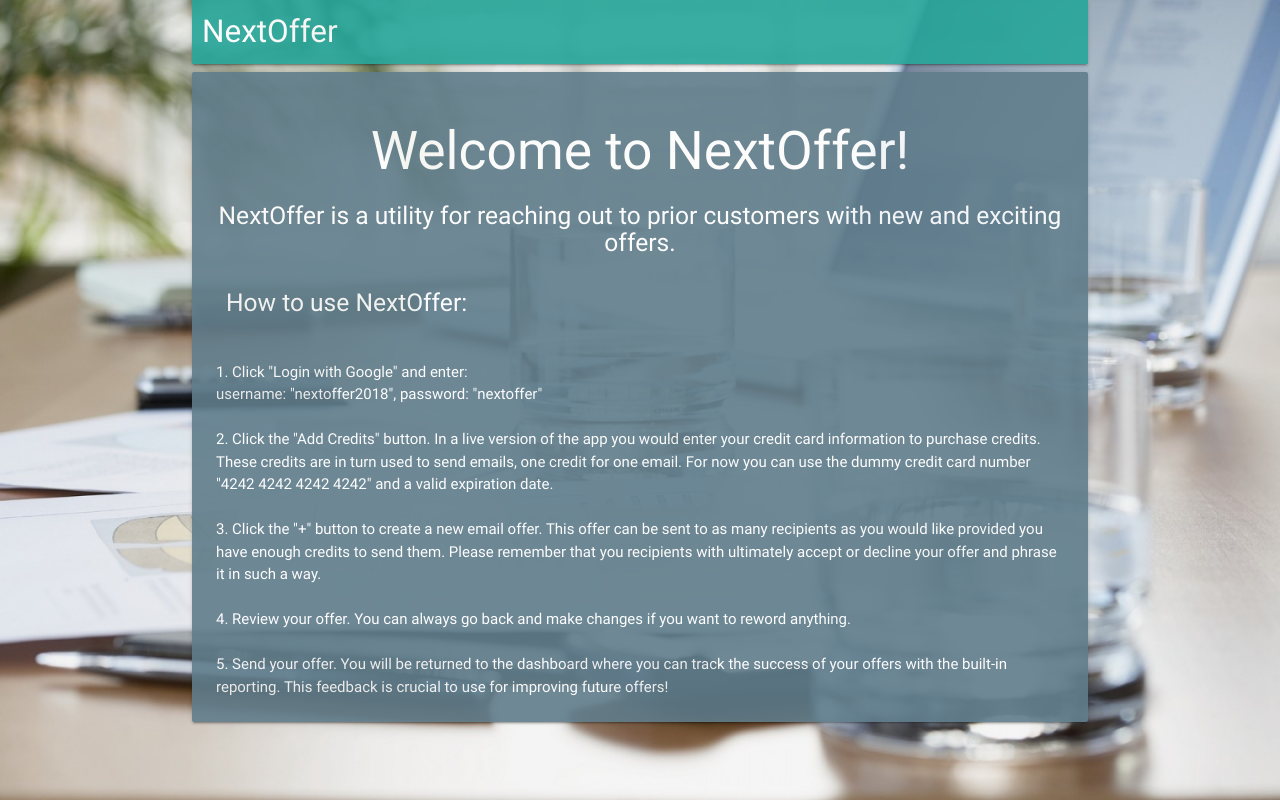
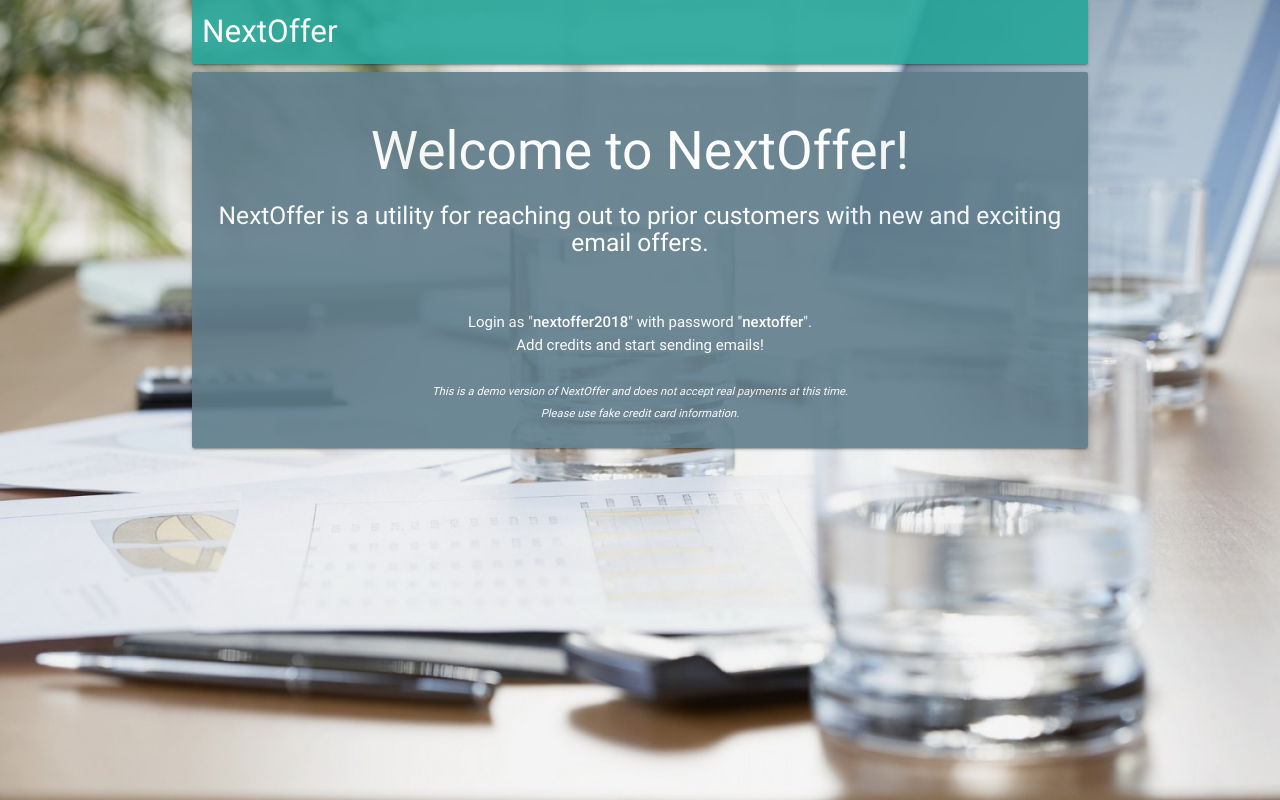
Before and after one commit to tspeaks/next-offer, a React (Create React App) app in the folder client/: page / in a window 1280 px wide. Built offline with nearby package versions, Linux system fonts and the light colour scheme; no server answers.

Commit message:
cleaned up the landing page

```diff
--- a/client/src/components/Header.js
+++ b/client/src/components/Header.js
@@ -11,7 +11,7 @@ class Header extends Component {
 			case false:
 				return (
 					<li>
-						<a href="/auth/google">Login With Google</a>
+						<a id="login" href="/auth/google">Login With Google</a>
 					</li>
 				);
 			default:
--- a/client/src/components/Landing.js
+++ b/client/src/components/Landing.js
@@ -8,35 +8,17 @@ const Landing = () => {
 					<h2 className="white-text">Welcome to NextOffer!</h2>
 					<p className="white-text">
 					<h5>NextOffer is a utility for reaching out to prior customers
-					with new and exciting offers.</h5>
-					<br />
-					</p>
-					</div>
-					<div style={{ textAlign: "left" }}>
-					<p className="white-text">
-					<h5 style={{ margin: "0 10px" }}>How to use NextOffer:</h5>
+					with new and exciting email offers.</h5>
+
 					<br />
 					<br />
-					1. Click "Login with Google" and enter:<br />
-					username: "nextoffer2018", password: "nextoffer"
+					Login as "<strong>nextoffer2018</strong>" with password "<strong>nextoffer</strong>".
+					<br />
+					  Add credits and start sending emails!
 					<br />
 					<br />
-					2. Click the "Add Credits" button.  In a live version of the app
-					you would enter your credit card information to purchase credits.
-					These credits are in turn used to send emails, one credit for one
-					email.  For now you can use the dummy credit card number "4242 4242 4242 4242" and a valid expiration date.
-					<br />
-					<br />
-					3. Click the "+" button to create a new email offer.  This offer can be sent
-					to as many recipients as you would like provided you have enough credits to send
-					them.  Please remember that you recipients with  ultimately accept or decline your offer and phrase it in such a way.
-					<br />
-					<br />
-					4.  Review your offer.  You can always go back and make changes if you want to reword anything.
-					<br />
-					<br />
-					5. Send your offer.  You will be returned to the dashboard where you can track the success
-					 of your offers with the built-in reporting.  This feedback is crucial to use for improving future offers!
+					  <small><i>This is a demo version of NextOffer and does not accept real payments at this time.
+					  <br /> Please use fake credit card information.</i></small>
 					</p>
 				</div>
 			</div>
--- a/client/src/components/Payments.js
+++ b/client/src/components/Payments.js
@@ -7,13 +7,13 @@ class Payments extends Component {
 	render() {
 		return (
 			<StripeCheckout
-				name="NextOffer"
-				description="$5 for 5 email credits"
+				name="5 Email Credits"
+				description='use "42" repeating for the card number'
 				amount={500}
 				token={token => this.props.handleToken(token)}
 				stripeKey={process.env.REACT_APP_STRIPE_KEY}
 			>
-				<button className="btn cyan darken-3">Add Credits</button>
+				<button className="btn cyan darken-3 pulse">Add Credits</button>
 			</StripeCheckout>
 		);
 	}
--- a/client/src/index.js
+++ b/client/src/index.js
@@ -12,6 +12,7 @@ window.axios = axios;
 
 const store = createStore(reducers, {}, applyMiddleware(reduxThunk));
 
+
 ReactDOM.render(
 	<Provider store={store}>
 		<App />
```
Also changed, not shown: 1 other file (tests, documents, lock files or other folders).
